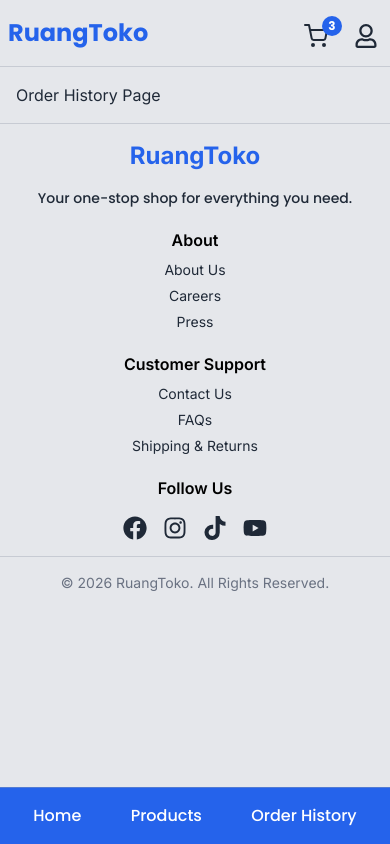
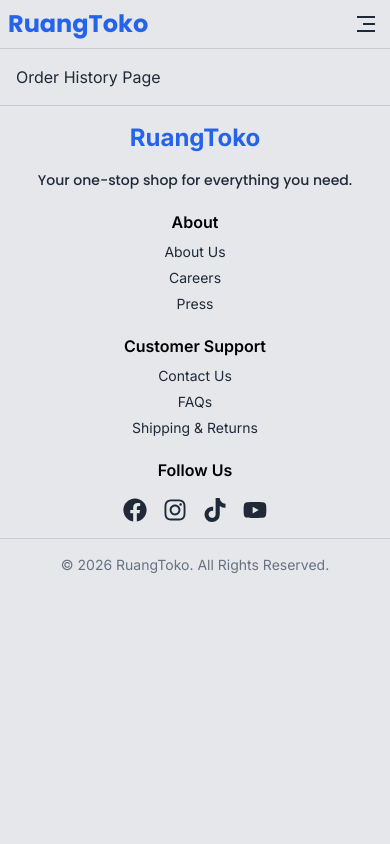
Before and after one commit to Abaljerind/ruangtoko, a React (Vite) app: page /order in a window 390 px wide. Built offline with nearby package versions, Linux system fonts and the light colour scheme.

Commit message:
Fix(NavBar): change mobile navbar
Import 2 icon from react-icons
Create useState for open and close mobile nav menu
Create handleNavMobile for event handler
Change mobile nav menu

```diff
--- a/src/components/NavBar.tsx
+++ b/src/components/NavBar.tsx
@@ -1,8 +1,18 @@
 import { FiShoppingCart } from "react-icons/fi";
 import { FaRegUser } from "react-icons/fa";
+import { RiMenu3Line } from "react-icons/ri";
+import { IoClose } from "react-icons/io5";
+
 import { Link } from "react-router-dom";
+import { useState } from "react";
 
 const NavBar = () => {
+  const [isOpen, setIsOpen] = useState<boolean>(false);
+
+  const handleNavMobile = () => {
+    setIsOpen(!isOpen);
+  };
+
   return (
     <>
       {/* Desktop NavBar */}
@@ -39,24 +49,57 @@
 
         {/* Mobile - NavItem | Bottom Section */}
         <div className="relative md:hidden">
-          <ul className="bg-primary fixed right-1/2 bottom-0 flex w-full translate-x-1/2 items-center justify-evenly gap-4 border-t border-gray-400/40 py-4 font-medium text-white md:border-0 md:border-none">
-            <li>
-              <Link to="/">Home</Link>
-            </li>
-            <li>
-              <Link to="/products">Products</Link>
-            </li>
-            <li>
-              <Link to="/order">Order History</Link>
-            </li>
-          </ul>
+          <RiMenu3Line onClick={handleNavMobile} className="size-6" />
+
+          {/* navbar menu */}
+          {isOpen && (
+            <div className="fixed inset-0 z-10 flex h-screen w-full items-center justify-center bg-black/40 backdrop-blur-sm">
+              <IoClose
+                onClick={handleNavMobile}
+                className="absolute top-4 right-4 size-8 text-black"
+              />
+              <ul className="flex flex-col items-center justify-center gap-6 text-lg font-medium text-black">
+                <li className="tracking-widest">
+                  <Link to="/" onClick={handleNavMobile}>
+                    Home
+                  </Link>
+                </li>
+                <li className="tracking-widest">
+                  <Link to="/products" onClick={handleNavMobile}>
+                    Products
+                  </Link>
+                </li>
+                <li className="tracking-widest">
+                  <Link to="/order" onClick={handleNavMobile}>
+                    Order History
+                  </Link>
+                </li>
+                <li className="relative">
+                  <Link to="/cart" onClick={handleNavMobile}>
+                    <FiShoppingCart className="size-6 md:size-7" />
+                  </Link>
+                  <div className="bg-primary absolute -top-3 -right-4 flex size-6 items-center justify-center rounded-full">
+                    <span className="text-sm font-bold text-white md:text-sm">
+                      3
+                    </span>
+                  </div>
+                </li>
+                <li>
+                  <Link to={"/account"} onClick={handleNavMobile}>
+                    <FaRegUser className="size-6 cursor-pointer md:size-7" />
+                  </Link>
+                </li>
+              </ul>
+            </div>
+          )}
         </div>
+        {/* ./ navbar menu */}
         {/* ./ Mobile - NavItem | Bottom Section */}
 
         {/* Logo + NavItem */}
 
-        {/* Icon Cart & Icon User */}
-        <div className="mt-1.5 flex items-center gap-4 md:gap-8">
+        {/* Icon Cart & Icon User for desktop */}
+        <div className="mt-1.5 hidden items-center gap-4 md:flex md:gap-8">
           <div className="relative p-2.5">
             <Link to="/cart">
               <FiShoppingCart className="size-6 md:size-7" />
@@ -69,7 +112,7 @@
             <FaRegUser className="size-6 cursor-pointer md:size-7" />
           </Link>
         </div>
-        {/* ./ Icon Cart & Icon User */}
+        {/* ./ Icon Cart & Icon User for desktop */}
       </nav>
       {/* Desktop NavBar */}
     </>
```
